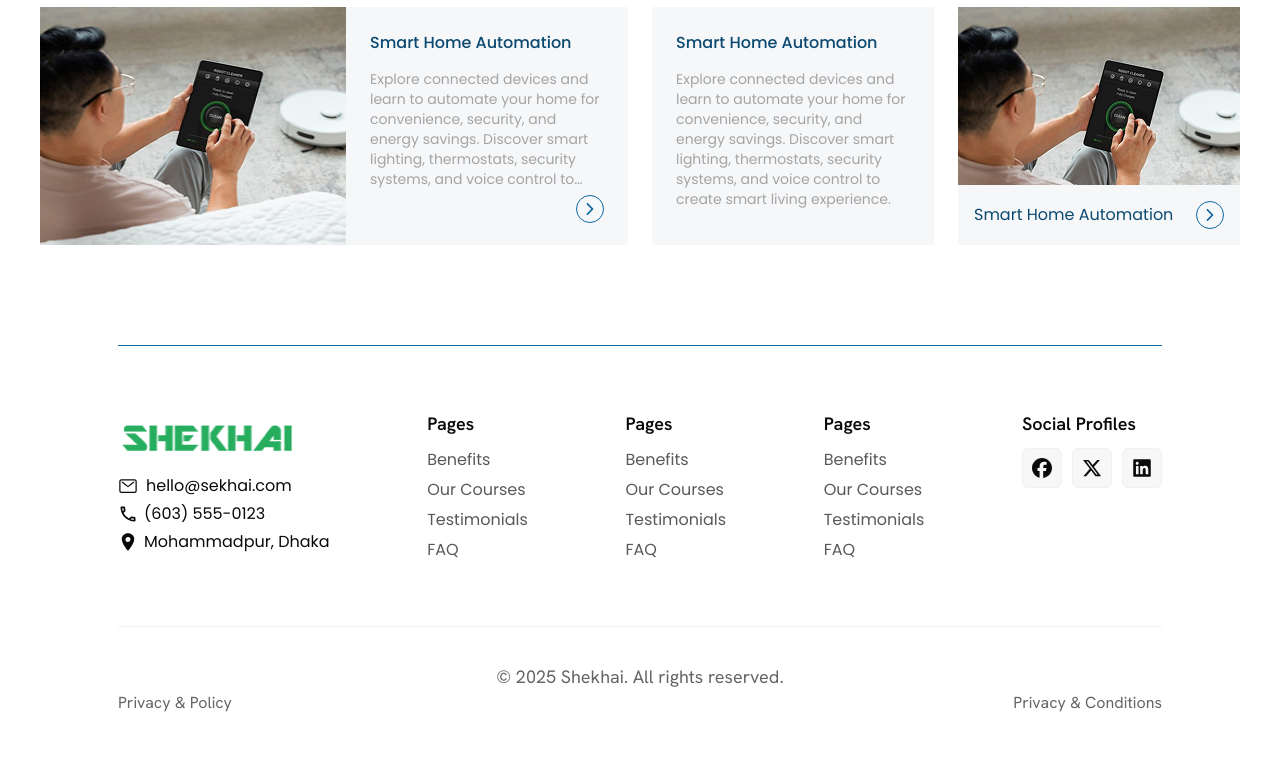
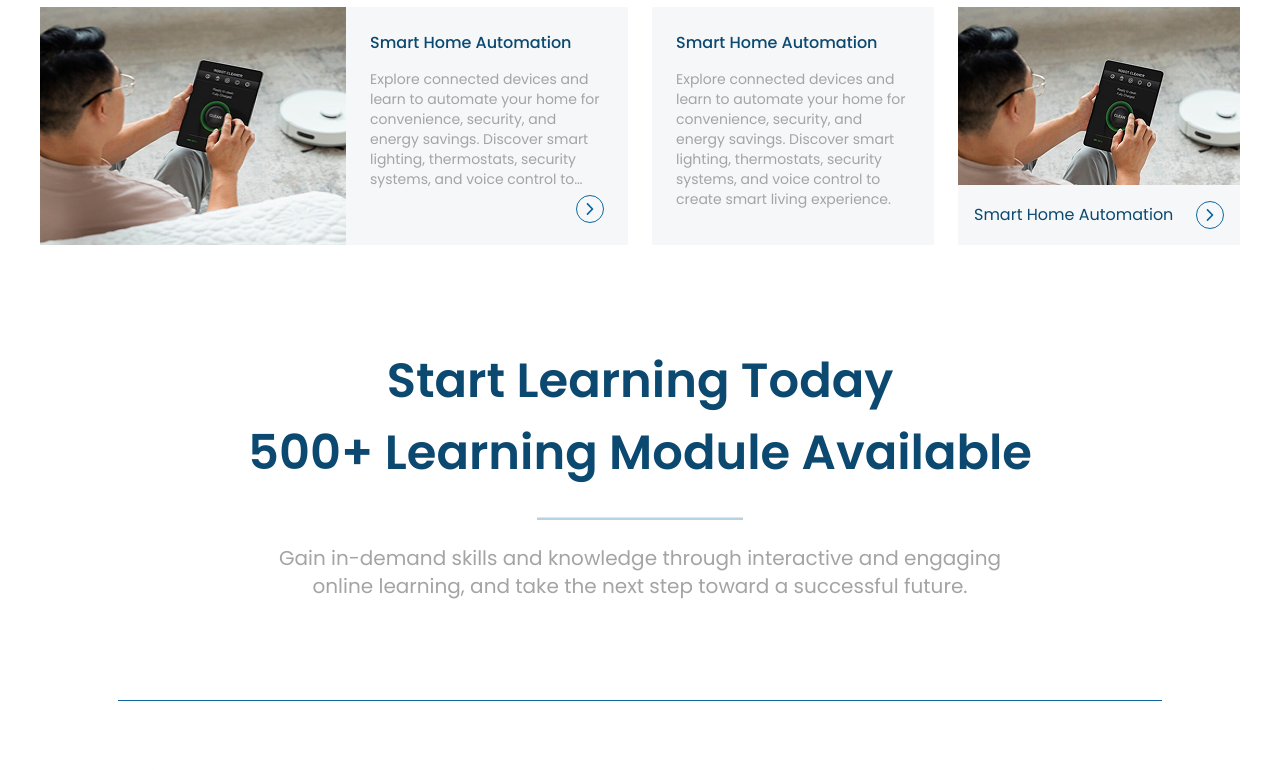
Before and after one commit to MohammadNaiem65/sekhai, a Next.js app: page / in a window 1280 px wide. Shown: the part 893-1663 px from the top of the page. Before the commit the page ends 1632 px from the top, so only its background shows below. Built offline with nearby package versions, Linux system fonts and the light colour scheme.

Commit message:
add: created OnDemandSkillsPromo component

```diff
--- a/src/app/(main)/page.js
+++ b/src/app/(main)/page.js
@@ -1,11 +1,13 @@
 import Hero from "@/components/home/hero";
 import MasonrySection from "@/components/home/masonrySection/masonrySection";
+import OnDemandSkillsPromo from "@/components/home/OnDemandSkillsPromo";
 
 export default function Home() {
   return (
     <>
       <Hero />
       <MasonrySection />
+      <OnDemandSkillsPromo />
     </>
   );
 }
--- /dev/null
+++ b/src/components/home/OnDemandSkillsPromo.jsx
@@ -0,0 +1,14 @@
+export default function OnDemandSkillsPromo() {
+  return (
+    <section className="mx-auto mt-[6.25rem]">
+      <h1 className="text-center text-hero-headline font-semibold text-title-one">
+        Start Learning Today <br /> 500+ Learning Module Available
+      </h1>
+      <hr className="mx-auto mt-7 mb-6 h-[3px] w-[12.875rem] bg-stroke" />
+      <p className="mx-auto w-[47.375rem] text-center text-xl text-gray">
+        Gain in-demand skills and knowledge through interactive and engaging
+        online learning, and take the next step toward a successful future.
+      </p>
+    </section>
+  );
+}
```
